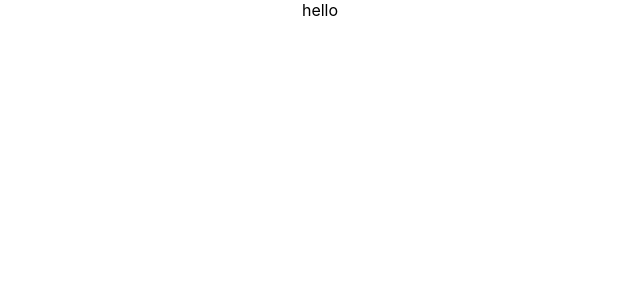
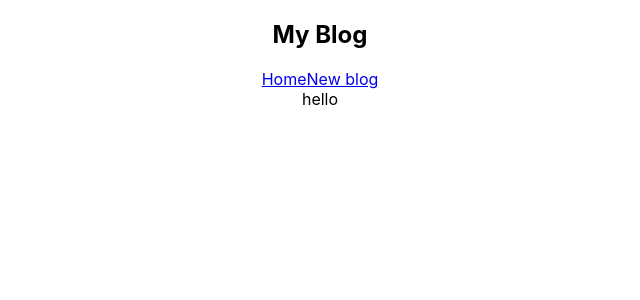
Before and after one commit to NehaSijaria/react-blog-app, a React (Create React App) app in the folder react-blog-app/: page / in a window 1280 px wide. Shown: the top 300 px of the page, without its empty margins (320-960 px from the left). Built offline with nearby package versions, Linux system fonts and the light colour scheme.

Commit message:
creating navbar

```diff
--- a/react-blog-app/src/App.js
+++ b/react-blog-app/src/App.js
@@ -1,10 +1,12 @@
+import './App.css';
+import { Navbar } from './Navbar';
 
-import './App.css';
 //jsx code - template with logic
 function App() {
   //any valid js can we written here
   return (
     <div className="App">
+      <Navbar />
       <div className="content">
         hello
       </div>
--- /dev/null
+++ b/react-blog-app/src/Navbar.js
@@ -0,0 +1,13 @@
+import React from 'react'
+
+export const Navbar = () => {
+  return (
+   <nav className="navbar">
+     <h1>My Blog</h1>
+     <div className="links">
+       <a href="/">Home</a>
+       <a href="/create">New blog</a>
+     </div>
+   </nav>
+  )
+}
```
